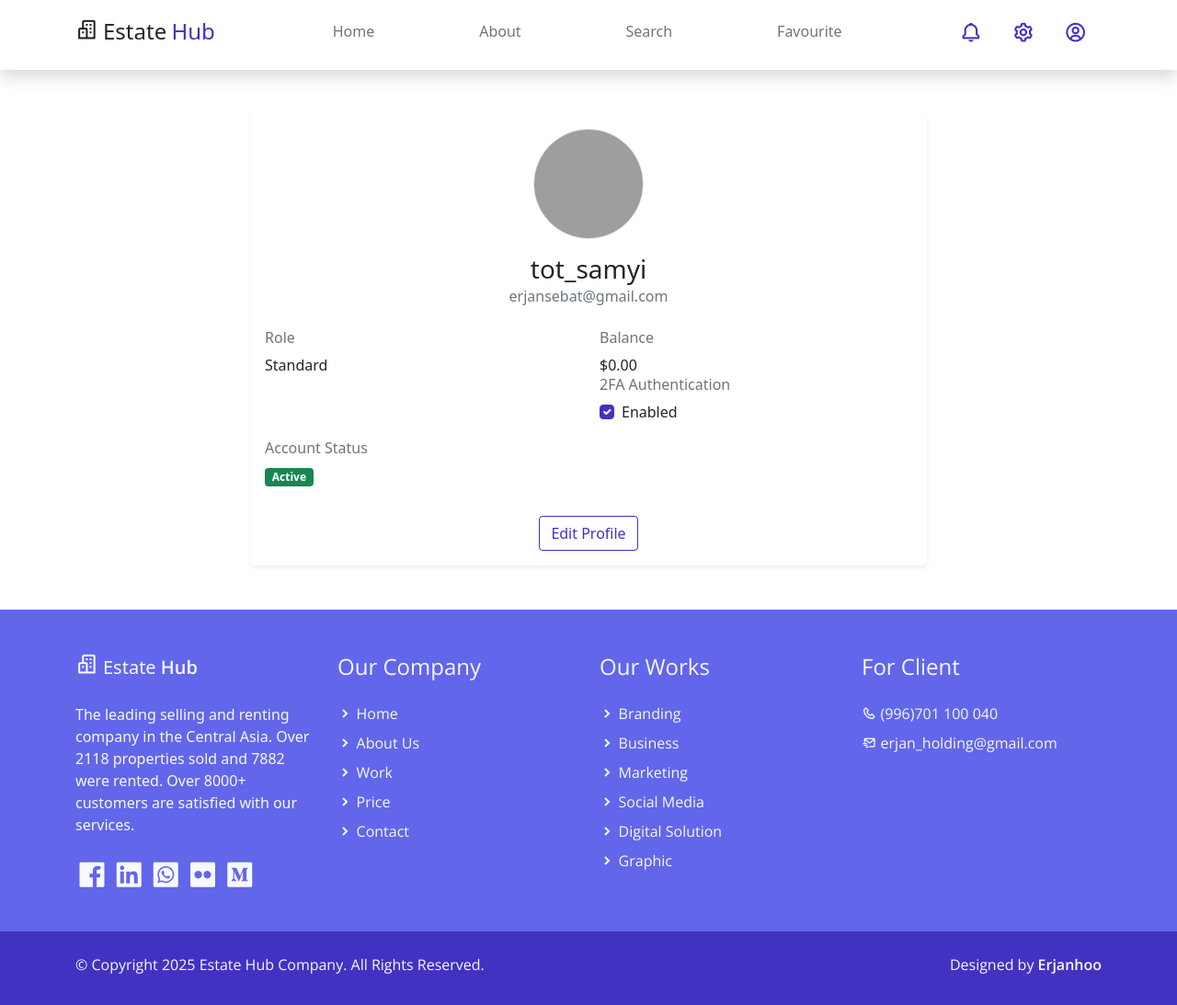
After one commit to erjan99/Estate-Hub, a Django app: page /user/profile/ in a window 1280 px wide. The commit adds this page. Shown: the whole page at 92% size. Run offline with Django 5.2, Linux system fonts and the light colour scheme; a user stored in the database is signed in; some libraries are stand-ins or nearby versions; grey boxes are pictures that could not be loaded.

```diff
--- a/Estate/templates/mainPages/base.html
+++ b/Estate/templates/mainPages/base.html
@@ -106,7 +106,7 @@
                     </li>
 
                     <li class="nav-item">
-                        <a class="nav-link btn-outline-primary rounded-pill px-3" href="contact.html">Contact</a>
+                        <a class="nav-link btn-outline-primary rounded-pill px-3" href="{% url 'cards_filter_page' %}">Search</a>
                     </li>
                     <li class="nav-item">
                         <a class="nav-link btn-outline-primary rounded-pill px-3" href="{% url 'user_favourite_estates_filter' %}">Favourite</a>
@@ -123,21 +123,21 @@
                 </span>
 
                 <div class="user-menu">
-                    <a class="nav-link icon-hover" id="userIcon" href="#">
+                    <a class="nav-link icon-hover" id="userIcon" href="">
                         <i class='bx bx-user-circle bx-sm text-primary'></i>
                     </a>
                     <div class="dropdown-menu" id="userDropdown">
                         {% if user.is_authenticated %}
                         <div class="user-info">
-                            <strong>{{ request.user.username }}</strong>
+                            <a href="{% url 'user_profile' %}"><strong>{{ request.user.username }}</strong></a>
                             <small>{{ request.user.email }}</small>
                         </div>
                         <hr>
-                        <p><a href="">⚙️ Settings</a></p>
-                        <p><a href="{% url 'logout' %}">↪️ Logout</a></p>
+                        <p><a href=""> Settings</a></p>
+                        <p><a href="{% url 'logout' %}"> Logout</a></p>
                         {% else %}
-                        <p><a href="{% url 'login' %}">🔐 Log In</a></p>
-                        <p><a href="{% url 'signup' %}">📝 Sign Up</a></p>
+                        <p><a href="{% url 'login' %}"> Log In</a></p>
+                        <p><a href="{% url 'signup' %}"> Sign Up</a></p>
                         {% endif %}
                     </div>
                 </div>
--- a/Estate/urls.py
+++ b/Estate/urls.py
@@ -11,5 +11,6 @@ urlpatterns = [
   path('favourite/<int:estate_id>/', user_favourite_estates, name='user_favourite_estates'),
   path('favourites/', user_favourite_estates_filter, name='user_favourite_estates_filter'),
   path('feedback/<int:estate_id>/', user_feedback, name='user_feedback'),
-  path('delete_feedback/<int:feedback_id>/', feedback_deletion, name='delete_feedback')
+  path('delete_feedback/<int:feedback_id>/', feedback_deletion, name='delete_feedback'),
+  path('estates_filter/', cards_filter_page, name='cards_filter_page')
 ]+ static(settings.MEDIA_URL, document_root=settings.MEDIA_ROOT)
--- a/User/admin.py
+++ b/User/admin.py
@@ -63,6 +63,7 @@ class UserAdmin(BaseUserAdmin):
             'email',
             'avatar',
             'role',
+            'is_2fa_enabled',
             'balance')}),
         ('Permissions', {'fields': ('is_admin', )}),
     )
--- a/User/models.py
+++ b/User/models.py
@@ -42,6 +42,7 @@ class MyUser(AbstractBaseUser):
     )
     # In User/models.py, add to MyUser class
     otp = models.CharField(max_length=6, null=True, blank=True)
+    is_2fa_enabled = models.BooleanField(default=False)
 
     is_admin = models.BooleanField(default=False)
     is_active = models.BooleanField(default=True)
--- /dev/null
+++ b/User/templates/profile.html
@@ -0,0 +1,65 @@
+{% extends "mainPages/base.html" %}
+{% load static %}
+{% block content %}
+<div class="container py-5">
+    <div class="row justify-content-center">
+        <div class="col-md-8">
+
+            <div class="card shadow-sm border-0">
+                <div class="card-body text-center">
+
+                    <!-- Avatar -->
+                    {% if user.avatar %}
+                    <img src="{{ user.avatar.url }}" class="rounded-circle border mb-3" style="width: 120px; height: 120px;" alt="User Avatar">
+                    {% else %}
+                    <img src="https://cdn.pixabay.com/photo/2015/10/05/22/37/blank-profile-picture-973460_1280.png" class="rounded-circle border mb-3" style="width: 120px; height: 120px;" alt="Default Avatar">
+                    {% endif %}
+
+                    <!-- Username and Email -->
+                    <h3 class="mb-0">{{ user.username }}</h3>
+                    <p class="text-muted">{{ user.email }}</p>
+
+                    <!-- Details -->
+                    <div class="row mt-4 text-start">
+                        <div class="col-md-6 mb-3">
+                            <h6 class="text-muted">Role</h6>
+                            <p class="mb-0">{{ user.get_role_display }}</p>
+                        </div>
+                        <div class="col-md-6 mb-3">
+                            <h6 class="text-muted">Balance</h6>
+                            <p class="mb-0">${{ user.balance }}</p>
+                            <h6 class="text-muted">2FA Authentication</h6>
+                            <form method="post" action="{% url 'change_2fa' %}" class="form-check">
+                                {% csrf_token %}
+                                <input type="checkbox" class="form-check-input" id="2faToggle" name="choice" {% if user.is_2fa_enabled %}checked{% endif %} onchange="this.form.submit()">
+                                <label class="form-check-label" for="2faToggle">{% if user.is_2fa_enabled %}Enabled{% else %}Disabled{% endif %}</label>
+                            </form>
+
+                        </div>
+
+                        {% if user.otp %}
+                            <div class="col-md-6 mb-3">
+                                <h6 class="text-muted">One-Time Password</h6>
+                                <p class="mb-0">{{ user.otp }}</p>
+                            </div>
+                        {% endif %}
+
+                        <div class="col-md-6 mb-3">
+                            <h6 class="text-muted">Account Status</h6>
+                            <span class="badge bg-success">{{ user.is_active|yesno:"Active,Inactive" }}</span>
+                            {% if user.is_admin %}
+                            <span class="badge bg-dark">Admin</span>
+                            {% endif %}
+                        </div>
+                    </div>
+
+                    <!-- Optional: Edit button -->
+                    <a href="#" class="btn btn-outline-primary mt-3">Edit Profile</a>
+
+                </div>
+            </div>
+
+        </div>
+    </div>
+</div>
+{% endblock %}
--- a/User/urls.py
+++ b/User/urls.py
@@ -7,5 +7,7 @@ urlpatterns=[
     path('login/', user_login_view, name='login'),
     path('logout/', user_logout_view, name='logout'),
     path('verify-otp/<int:user_id>/', verify_otp, name='otp_verification'),
-    path('resend_otp/<int:user_id>/', resend_otp, name='resend_otp')
+    path('resend_otp/<int:user_id>/', resend_otp, name='resend_otp'),
+    path('profile/', user_profile_view, name='user_profile'),
+    path('change_2fa/', is_2fa_enabled, name='change_2fa')
 ]
--- a/User/views.py
+++ b/User/views.py
@@ -1,3 +1,4 @@
+from django.contrib.auth.decorators import login_required
 from django.core.mail import send_mail
 from django.shortcuts import render, redirect
 from .forms import *
@@ -6,6 +7,7 @@ from django.contrib.auth import login, authenticate, logout
 from .services import *
 from django.conf import settings
 from .models import MyUser as User
+
 
 
 def user_register_view(request):
@@ -94,3 +96,19 @@ def user_logout_view(request):
     logout(request)
     messages.success(request, "You logged out successfully!")
     return redirect('index')
+
+@login_required(login_url='login')
+def user_profile_view(request):
+    user = request.user
+    return render(request, 'profile.html', {'user': user})
+
+
+@login_required(login_url='login')
+def is_2fa_enabled(request):
+    if request.method == 'POST':
+        print(request.POST)
+        user = request.user
+
+        user.is_2fa_enabled = 'choice' in request.POST
+        user.save()
+        return redirect('user_profile')
--- a/core/settings.py
+++ b/core/settings.py
@@ -38,7 +38,8 @@ INSTALLED_APPS = [
     'django.contrib.messages',
     'django.contrib.staticfiles',
     'Estate',
-    'User'
+    'User',
+    'django_filters',
 ]
 
 MIDDLEWARE = [
```
Also changed, not shown: Estate/filters.py (added, +12 -0 lines), Estate/templates/mainPages/estates_filter_page.html (added, +151 -0 lines), Estate/views.py (+17 -0 lines), User/migrations/0004_myuser_is_2fa_enabled.py (added), db.sqlite3.
